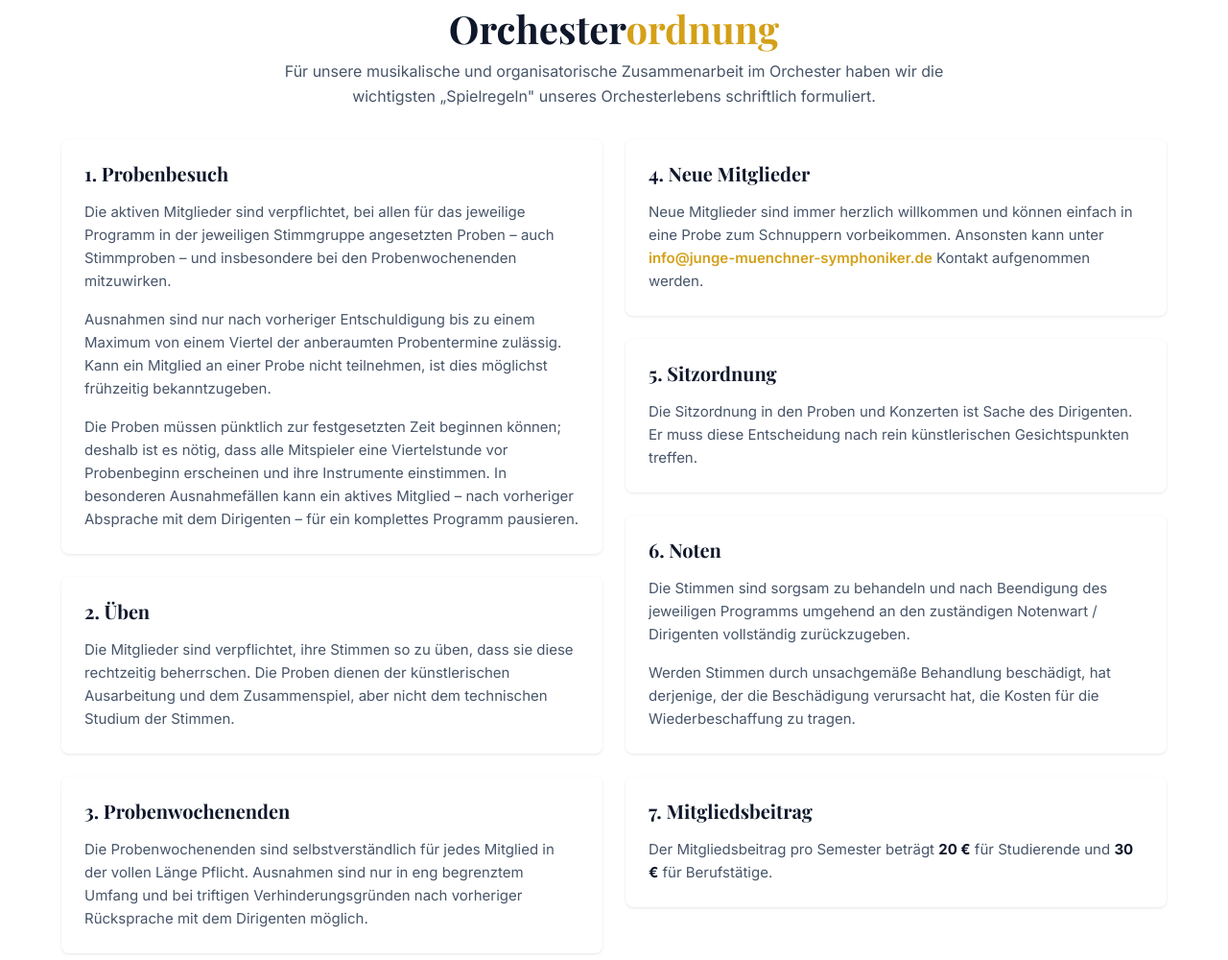
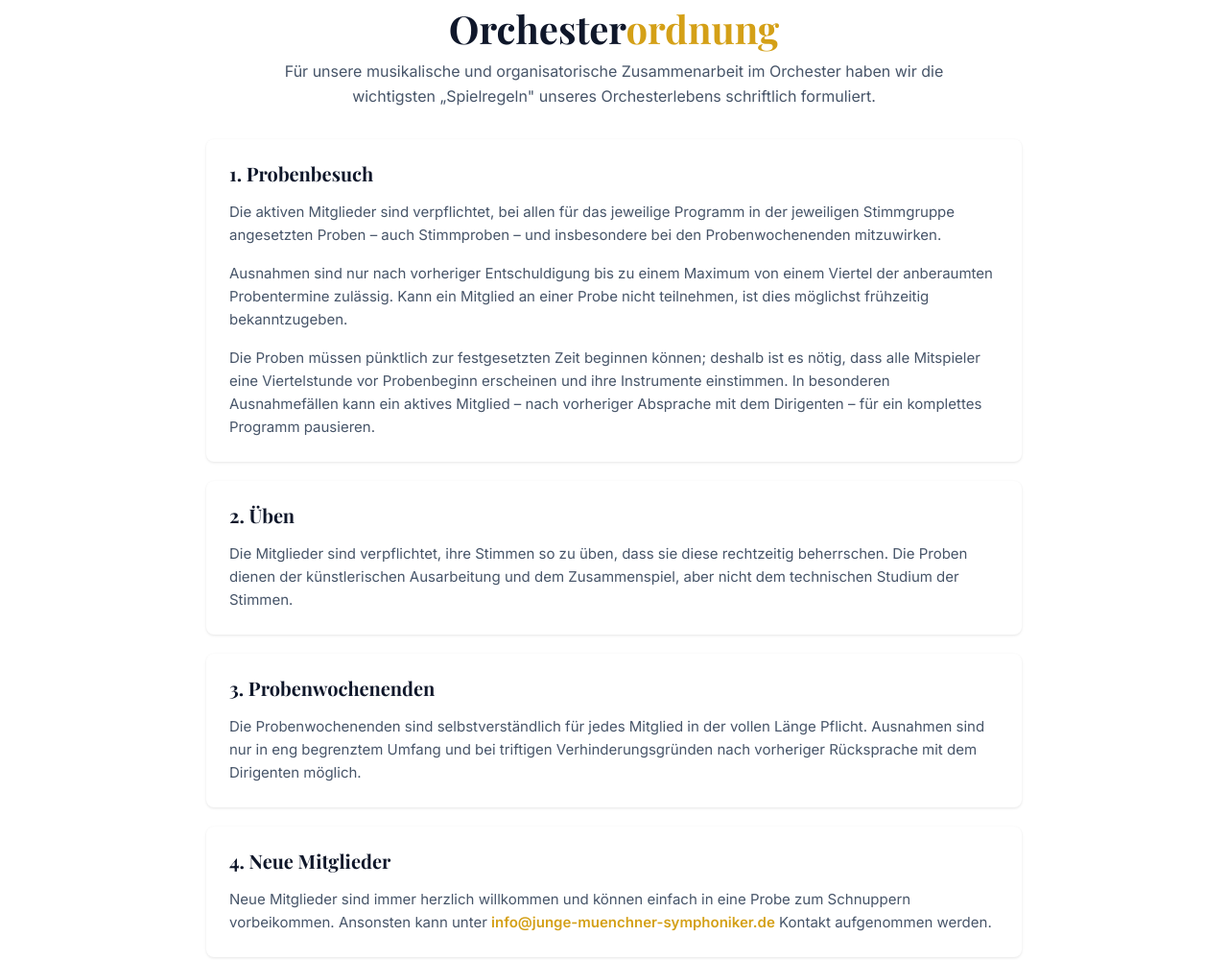
Before and after one commit to hexbold/jms-homepage, a plain HTML site: page mitspielen.html in a window 1280 px wide. Shown: the part 4220-5220 px from the top of the page at 96% size. Drawn offline with nearby package versions, Linux system fonts and the light colour scheme.

Commit message:
Fußzeile Änderungen

```diff
--- a/css/style.css
+++ b/css/style.css
@@ -590,25 +590,12 @@ h4 { font-size: 1.25rem; }
   font-style: italic;
 }
 
-.ordnung-columns {
+.ordnung-list {
   display: flex;
   flex-direction: column;
-  gap: 1.5rem;
-}
-
-@media (min-width: 768px) {
-  .ordnung-columns {
-    flex-direction: row;
-    align-items: flex-start;
-  }
-}
-
-.ordnung-col {
-  flex: 1;
-  display: flex;
-  flex-direction: column;
-  gap: 1.5rem;
-  min-width: 0;
+  gap: 1.25rem;
+  max-width: 850px;
+  margin: 0 auto;
 }
 
 /* ========================================
--- a/mitspielen.html
+++ b/mitspielen.html
@@ -445,8 +445,7 @@
       <h2 class="text-center mb-1">Orchester<span class="text-accent">ordnung</span></h2>
       <p class="text-center text-muted mb-4" style="max-width: 750px; margin-left: auto; margin-right: auto;">Für unsere musikalische und organisatorische Zusammenarbeit im Orchester haben wir die wichtigsten „Spielregeln" unseres Orchesterlebens schriftlich formuliert.</p>
 
-      <div class="ordnung-columns">
-        <div class="ordnung-col">
+      <div class="ordnung-list">
         <div class="card">
           <div class="card-body">
             <h4 class="mb-2">1. Probenbesuch</h4>
@@ -469,9 +468,7 @@
             <p class="text-muted" style="font-size: 0.9375rem;">Die Probenwochenenden sind selbstverständlich für jedes Mitglied in der vollen Länge Pflicht. Ausnahmen sind nur in eng begrenztem Umfang und bei triftigen Verhinderungsgründen nach vorheriger Rücksprache mit dem Dirigenten möglich.</p>
           </div>
         </div>
-        </div>
 
-        <div class="ordnung-col">
         <div class="card">
           <div class="card-body">
             <h4 class="mb-2">4. Neue Mitglieder</h4>
@@ -498,7 +495,6 @@
           <div class="card-body">
             <h4 class="mb-2">7. Mitgliedsbeitrag</h4>
             <p class="text-muted" style="font-size: 0.9375rem;">Der Mitgliedsbeitrag pro Semester beträgt <strong style="color: var(--text-dark);">20 €</strong> für Studierende und <strong style="color: var(--text-dark);">30 €</strong> für Berufstätige.</p>
-            </div>
           </div>
         </div>
       </div>
```
Lines whose indentation alone changed are shown as unchanged.
